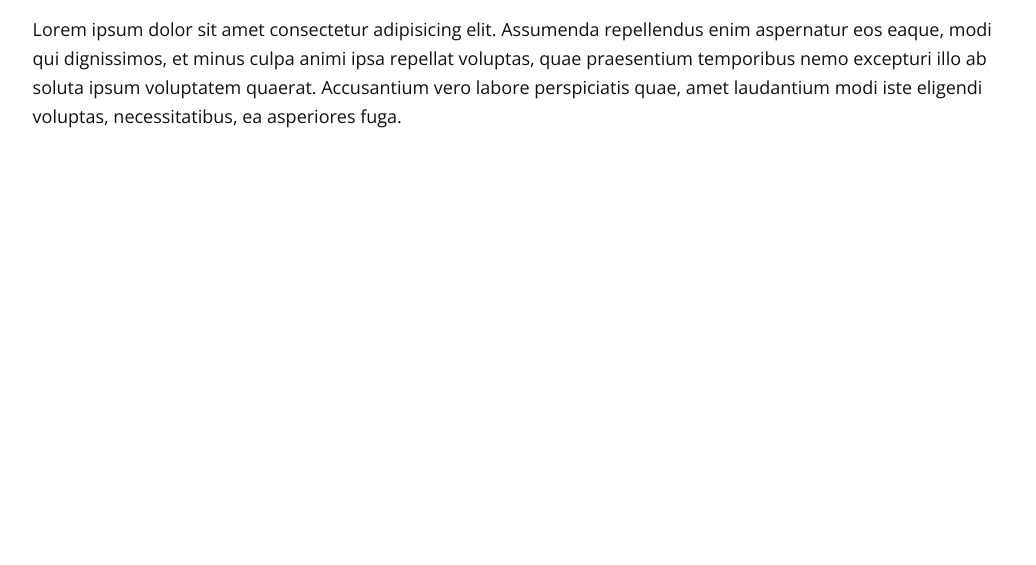
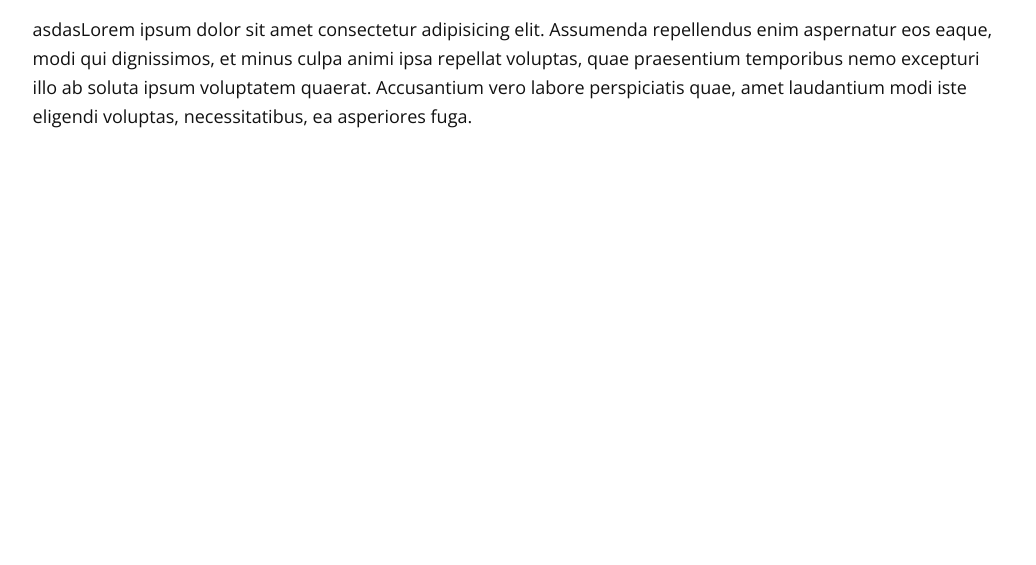
Before and after one commit to La-Orden/La-Orden-main-page, a plain HTML site: page index.html in a window 1280 px wide. Shown: the part 235-800 px from the top of the page, without its empty margins (121-1157 px from the left). Drawn offline with nearby package versions, Linux system fonts and the light colour scheme; a script that the page names is missing.

Commit message:
prueba de ssh key

```diff
--- a/index.html
+++ b/index.html
@@ -16,7 +16,7 @@
         <section>
             <h4 class="underlined">Nuestro Proposito.</h4>
             <p>Ponernos las pilas para salir de latinoamerica.</p>
-            <p>Lorem ipsum dolor sit amet consectetur adipisicing elit. Assumenda repellendus enim aspernatur eos eaque, modi qui dignissimos, et minus culpa animi ipsa repellat voluptas, quae praesentium temporibus nemo excepturi illo ab soluta ipsum voluptatem quaerat. Accusantium vero labore perspiciatis quae, amet laudantium modi iste eligendi voluptas, necessitatibus, ea asperiores fuga.</p>
+            <p>asdasLorem ipsum dolor sit amet consectetur adipisicing elit. Assumenda repellendus enim aspernatur eos eaque, modi qui dignissimos, et minus culpa animi ipsa repellat voluptas, quae praesentium temporibus nemo excepturi illo ab soluta ipsum voluptatem quaerat. Accusantium vero labore perspiciatis quae, amet laudantium modi iste eligendi voluptas, necessitatibus, ea asperiores fuga.</p>
         </section>
     </main>
 </body>
```
